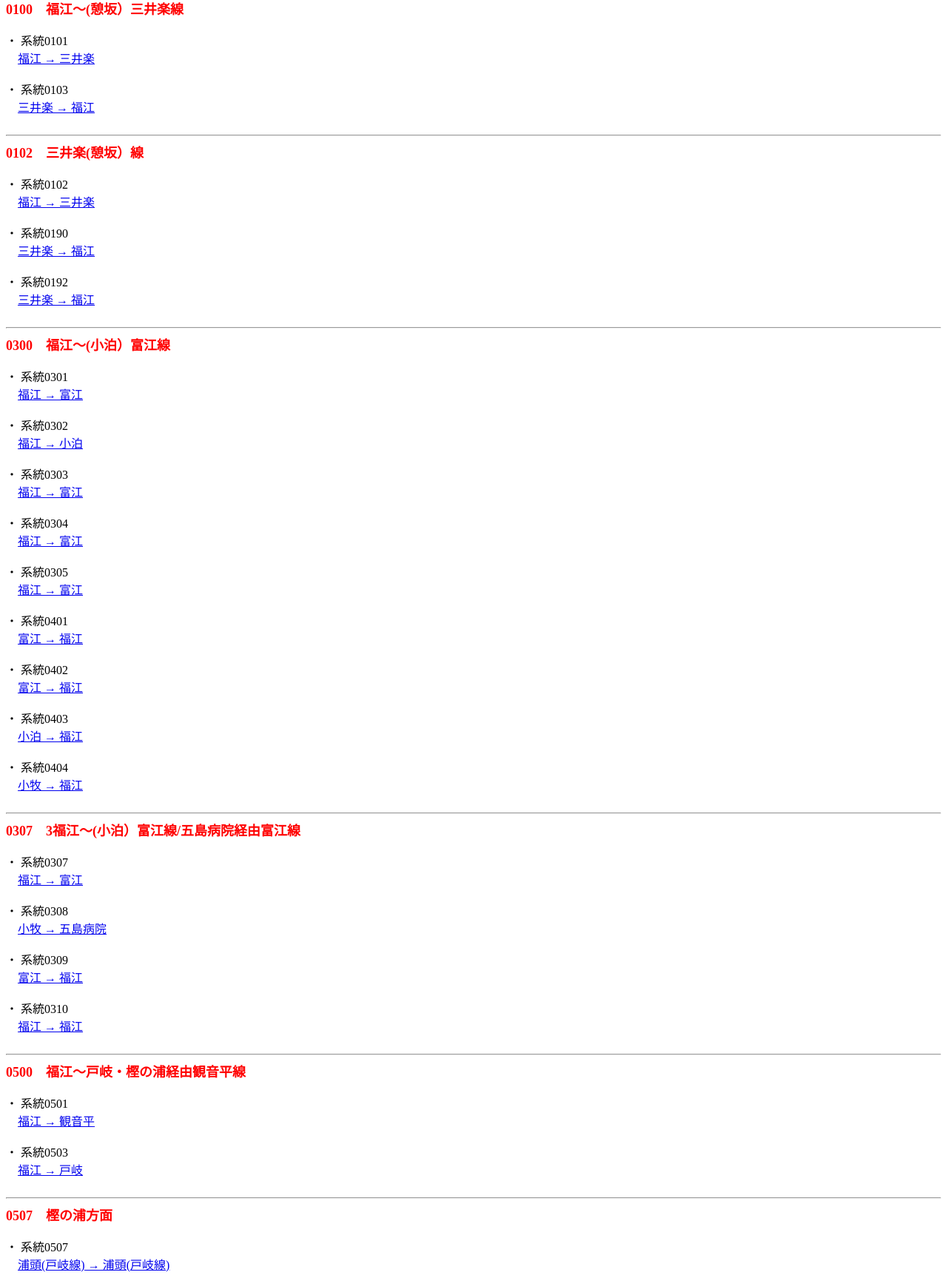
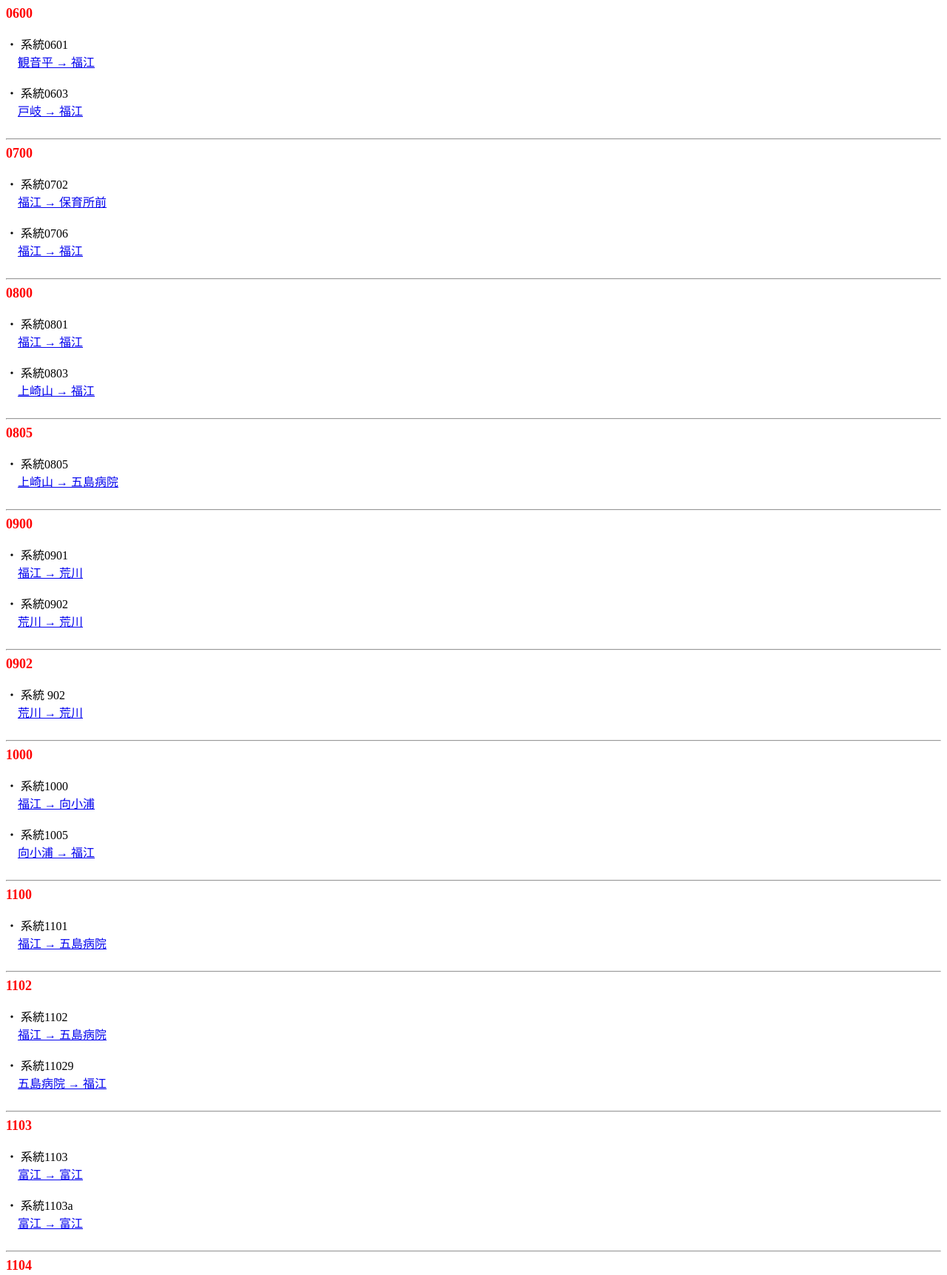
Before and after one commit to ymakita/goto5, a plain HTML site: page index.html in a window 1280 px wide. Shown: the part 81-1804 px from the top of the page at 74% size. Drawn offline with Linux system fonts and the light colour scheme.

Commit message:
Update index.html

```diff
--- a/index.html
+++ b/index.html
@@ -2,38 +2,7 @@
 <meta charset="UTF-8">
 <FONT SIZE=5 COLOR=#$008000>系統経路図</FONT><BR><BR>
 <HR>
-<FONT SIZE=4 COLOR=#FF0000><B>0100　福江～(憩坂）三井楽線</B></FONT><BR><BR>
-・ 系統0101<BR>   　<a href="0101/index.html">福江 → 三井楽</a><BR><BR>
-・ 系統0103<BR>   　<a href="0103/index.html">三井楽 → 福江</a><BR><BR>
-<HR>
-<FONT SIZE=4 COLOR=#FF0000><B>0102　三井楽(憩坂）線</B></FONT><BR><BR>
-・ 系統0102<BR>   　<a href="0102/index.html">福江 → 三井楽</a><BR><BR>
-・ 系統0190<BR>   　<a href="0190/index.html">三井楽 → 福江</a><BR><BR>
-・ 系統0192<BR>   　<a href="0192/index.html">三井楽 → 福江</a><BR><BR>
-<HR>
-<FONT SIZE=4 COLOR=#FF0000><B>0300　福江～(小泊）富江線</B></FONT><BR><BR>
-・ 系統0301<BR>   　<a href="0301/index.html">福江 → 富江</a><BR><BR>
-・ 系統0302<BR>   　<a href="0302/index.html">福江 → 小泊</a><BR><BR>
-・ 系統0303<BR>   　<a href="0303/index.html">福江 → 富江</a><BR><BR>
-・ 系統0304<BR>   　<a href="0304/index.html">福江 → 富江</a><BR><BR>
-・ 系統0305<BR>   　<a href="0305/index.html">福江 → 富江</a><BR><BR>
-・ 系統0401<BR>   　<a href="0401/index.html">富江 → 福江</a><BR><BR>
-・ 系統0402<BR>   　<a href="0402/index.html">富江 → 福江</a><BR><BR>
-・ 系統0403<BR>   　<a href="0403/index.html">小泊 → 福江</a><BR><BR>
-・ 系統0404<BR>   　<a href="0404/index.html">小牧 → 福江</a><BR><BR>
-<HR>
-<FONT SIZE=4 COLOR=#FF0000><B>0307　3福江～(小泊）富江線/五島病院経由富江線</B></FONT><BR><BR>
-・ 系統0307<BR>   　<a href="0307/index.html">福江 → 富江</a><BR><BR>
-・ 系統0308<BR>   　<a href="0308/index.html">小牧 → 五島病院</a><BR><BR>
-・ 系統0309<BR>   　<a href="0309/index.html">富江 → 福江</a><BR><BR>
-・ 系統0310<BR>   　<a href="0310/index.html">福江 → 福江</a><BR><BR>
-<HR>
-<FONT SIZE=4 COLOR=#FF0000><B>0500　福江～戸岐・樫の浦経由観音平線</B></FONT><BR><BR>
-・ 系統0501<BR>   　<a href="0501/index.html">福江 → 観音平</a><BR><BR>
-・ 系統0503<BR>   　<a href="0503/index.html">福江 → 戸岐</a><BR><BR>
-<HR>
-<FONT SIZE=4 COLOR=#FF0000><B>0507　樫の浦方面</B></FONT><BR><BR>
-・ 系統0507<BR>   　<a href="0507/index.html">浦頭(戸岐線) → 浦頭(戸岐線)</a><BR><BR>
+
 <HR>
 <FONT SIZE=4 COLOR=#FF0000><B>0600</B></FONT><BR><BR>
 ・ 系統0601<BR>   　<a href="0601/index.html">観音平 → 福江</a><BR><BR>
```
